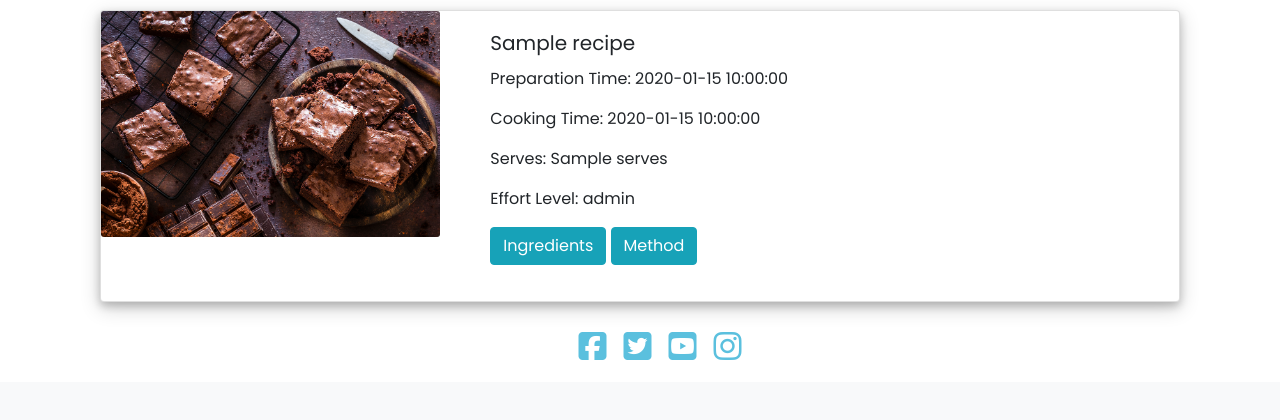
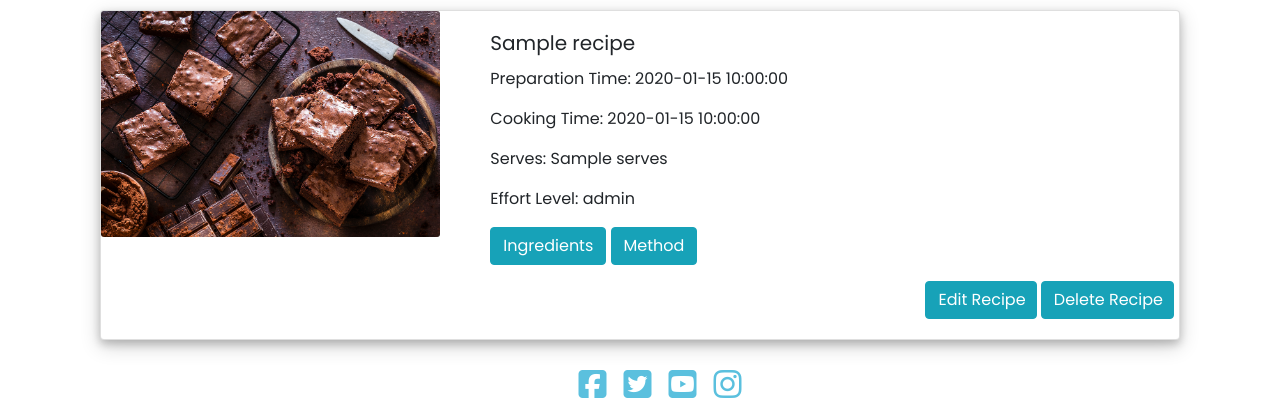
Before and after one commit to ClaireRoberts1403/MilestoneProject3LetsBake, a Flask app: page / in a window 1280 px wide. Shown: the part 634-1054 px from the top of the page. Before the commit the page ends 994 px from the top, so only its background shows below. Run offline with Flask 2, Linux system fonts and the light colour scheme; a database or web service that is not in the repository returns one stand-in record (values such as "Sample title"); some libraries are stand-ins or nearby versions.

Commit message:
edit recipe and delete recipe buttons added

```diff
--- a/app.py
+++ b/app.py
@@ -86,18 +86,26 @@ def image(recipe_image):
 def page_not_found(error):
     return render_template("page_not_found.html"), 404
 
+
+#test to see recipe image returning from mongodb
+@app.route('/edit_recipe')
+def edit_recipe():
+    return render_template("edit_recipe.html")
+
 # edit function
-@app.route('/edit_recipe/<recipe_id>')
-def edit_recipe(recipe_id):
-    the_recipe = mongo.db.Recipes.find_one({"_id": ObjectId(recipe_id)})
-    all_recipes = mongo.db.Recipes.find()
-    return render_template(edit_recipe.html, recipe=the_recipe, Recipes=all_recipes)
+#@app.route('/edit_recipe/<recipe_id>')
+#def edit_recipe(recipe_id):
+#    the_recipe = mongo.db.Recipes.find_one({"_id": ObjectId(recipe_id)})
+#    all_recipes = mongo.db.Recipes.find()
+#    return render_template(edit_recipe.html, recipe=the_recipe, all_recipes=all_recipes)
+
+
 
 # delete function
-#@app.route('/recipe/<Recipes_id>/delete')
-#def deleteRecipe(Recipes_id):
-#    mongo.db.Recipes.remove({'_id': ObjectId(Recipes_id)})
-#    return render_template("index.html")
+@app.route('/delete_recipe')
+def delete_recipe(recipe_id):
+    mongo.db.Recipes.remove({'_id': ObjectId(recipe_id)})
+    return render_template("index.html")
 
 
 if __name__ == '__main__':
--- a/static/css/style.css
+++ b/static/css/style.css
@@ -68,9 +68,9 @@ body {
     background-size: cover;
     background-attachment: fixed;
 }
-/*Recipe page styling*/
-.recipe_btn {
-    padding-left: 10px;
+/*Edit/Delete styling*/
+.edit_btn {
+    padding-right: 10px;
 }
 
 .container-fluid recipe_page {
--- a/templates/edit_recipe.html
+++ b/templates/edit_recipe.html
@@ -9,7 +9,7 @@
 <br>
 {% endblock %}
 {% block content %}
-<form action="{{url_for('edit_recipe')}}" name="edit_recipe_form" enctype="multipart/form-data" method="POST" class="upload_form">
+<form action="#" name="edit_recipe_form" enctype="multipart/form-data" method="POST" class="upload_form">
     <div class="form-group">
         <div class="row">
             <label class="col-form-label">Your Recipe Name</label>
--- a/templates/index.html
+++ b/templates/index.html
@@ -55,6 +55,9 @@
                                 </div>
                             </div>
                         </div>
+                        <div>
+                        <a class="btn btn-info edit_btn" href="{{ url_for('edit_recipe') }}">Edit Recipe</a>
+                        <a class="btn btn-info edit_btn" href="{{ url_for('delete_recipe') }}">Delete Recipe</a>
                     </div>
                 </div>
             </div>
```
